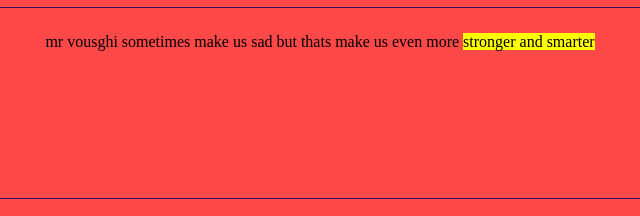
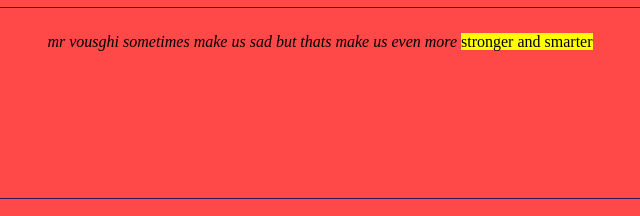
Before and after one commit to dariushkupal-blip/babak, a plain HTML site: page index.html in a window 1280 px wide. Shown: the part 474-690 px from the top of the page, 320-960 px from the left. Drawn offline with Linux system fonts and the light colour scheme.

Commit message:
Update index.html

```diff
--- a/index.html
+++ b/index.html
@@ -19,7 +19,7 @@
     </div>
         <div class="parent">
         <!-- <div class="child"></div> -->
-          <p>mr vousghi sometimes make us sad but thats make us even more <mark>stronger and smarter</mark> </p>
+          <p><i>mr vousghi sometimes make us sad but thats make us even more </i><mark>stronger and smarter</mark> </p>
     </div>
             <div class="parent">
         <!-- <div class="child"></div> -->
```
